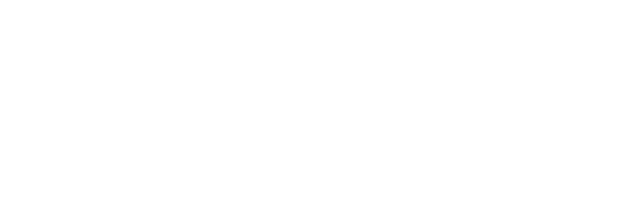
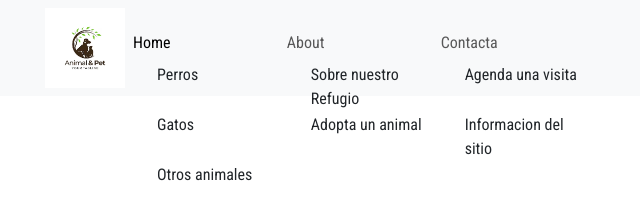
Before and after one commit to angelperugini/Actividad-3, a plain HTML site: page index.html in a window 1280 px wide. Shown: the whole page, without its empty margins (37-677 px from the left). Drawn offline with nearby package versions, Linux system fonts and the light colour scheme.

Commit message:
creando la actividad

```diff
--- a/assets/css/Style.css
+++ b/assets/css/Style.css
@@ -0,0 +1,47 @@
+@import url('https://fonts.googleapis.com/css2?family=Roboto+Condensed:ital,wght@0,100..900;1,100..900&display=swap');
+
+
+body{
+    font-family: "Roboto Condensed", sans-serif;
+
+}
+
+
+nav ul {
+    display: flex;
+    justify-content: space-around;
+    align-items: center;
+}
+
+
+nav ul li ul{
+display: flex;
+flex-direction: column;
+
+
+}
+
+
+ul{
+    list-style: none;
+}
+
+
+ul li{
+    width: 100%;
+    height: 50px;
+}
+
+
+.logo{
+    display: flex;
+    height: 5rem;
+    width: 5rem;
+}
+
+.ajuste_row{
+    max-width: 50%;
+    justify-content: center;
+    align-items: center;
+    align-content:center ;
+}
--- a/index.html
+++ b/index.html
@@ -3,12 +3,52 @@
 <head>
     <meta charset="UTF-8">
     <meta name="viewport" content="width=device-width, initial-scale=1.0">
+    <link href="https://cdn.jsdelivr.net/npm/bootstrap@5.3.3/dist/css/bootstrap.min.css" rel="stylesheet" integrity="sha384-QWTKZyjpPEjISv5WaRU9OFeRpok6YctnYmDr5pNlyT2bRjXh0JMhjY6hW+ALEwIH" crossorigin="anonymous">
     <link rel="stylesheet" href="./assets/css/Style.css">
-    <title>Document</title>
+    <title>Refugio de mascotas</title>
 </head>
 <body>
 
 
+    <nav class="navbar navbar-expand-lg bg-body-tertiary centrar" >
+        <div class="container">
+          <img src="./assets/img/logo-animal.jpg " class="logo" alt="logo animal">
+          <button class="navbar-toggler" type="button" data-bs-toggle="collapse" data-bs-target="#navbarNav" aria-controls="navbarNav" aria-expanded="false" aria-label="Toggle navigation">
+            <span class="navbar-toggler-icon"></span>
+          </button>
+          <div class="collapse navbar-collapse" id="navbarNav">
+            <ul class="navbar-nav">
+              <li class="nav-item">
+                <a class="nav-link active" aria-current="page" href="#">Home</a>
+                <ul>
+                  <li>Perros</li>
+                  <li>Gatos</li>
+                  <li>Otros animales</li>
+                </ul>
+              </li>
+              <li class="nav-item">
+                <a class="nav-link" href="#">About</a>
+                <ul>
+                  <li>Sobre nuestro Refugio</li>
+                  <li>Adopta un animal</li>
+                </ul>
+              </li>
+              <li class="nav-item">
+                <a class="nav-link" href="#">Contacta</a>
+                <ul>
+                  <li>Agenda una visita</li>
+                  <li>Informacion del sitio</li>
+                </ul>
+              </li>
+            </ul>
+          </div>
+        </div>
+    </nav>
+
+
+
+
+    <script src="https://cdn.jsdelivr.net/npm/bootstrap@5.3.3/dist/js/bootstrap.bundle.min.js" integrity="sha384-YvpcrYf0tY3lHB60NNkmXc5s9fDVZLESaAA55NDzOxhy9GkcIdslK1eN7N6jIeHz" crossorigin="anonymous"></script>
 
 </body>
 </html>
```
Also changed, not shown: assets/img/logo-animal.jpg (added), assets/img/perro_fondo.webp (added), 1 other file.
